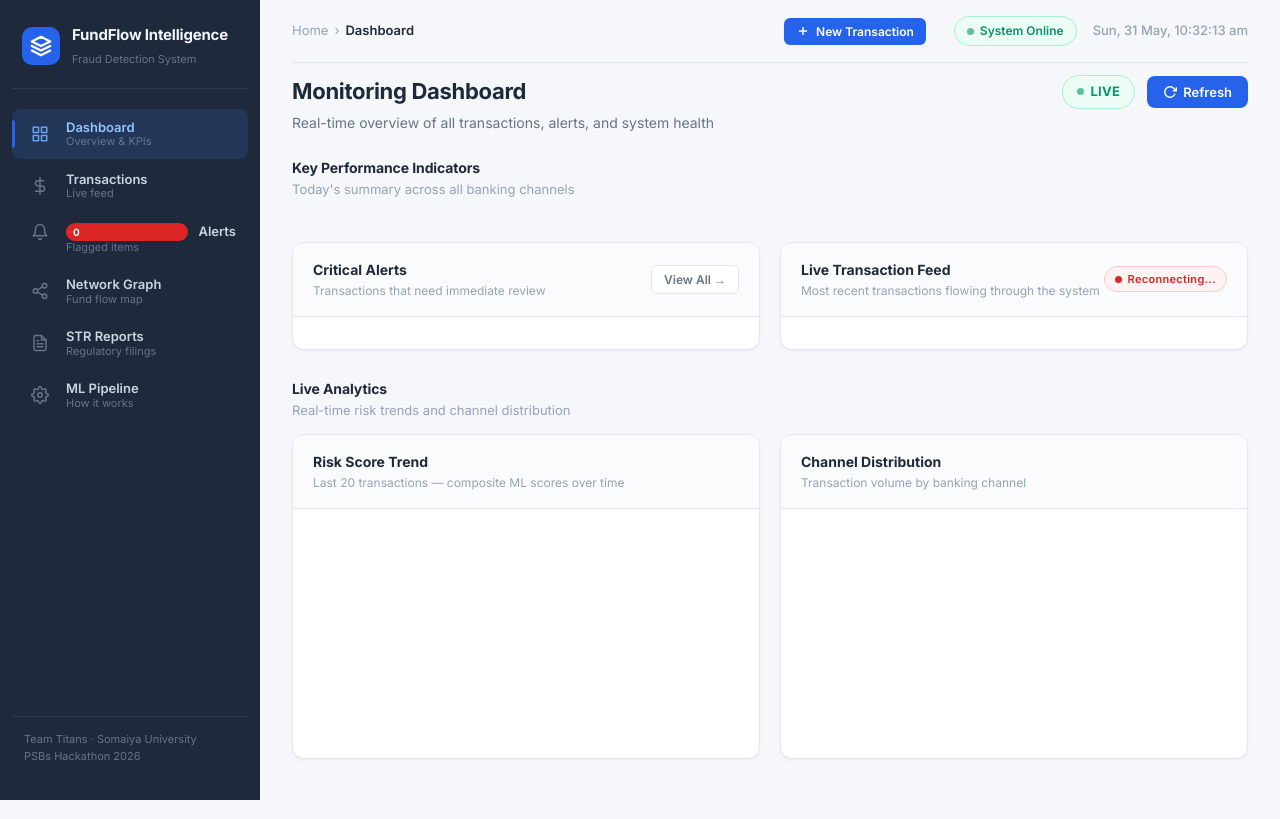
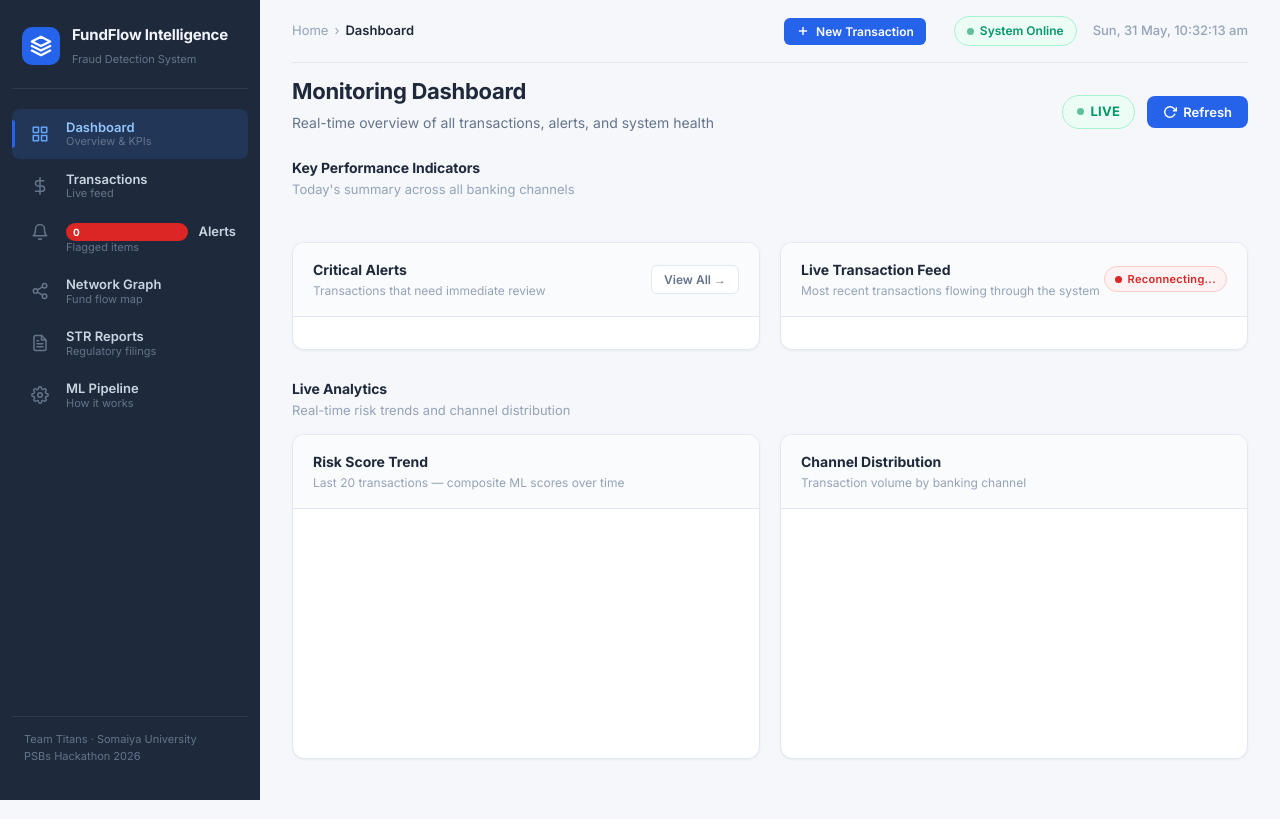
Before and after one commit to saurav79284/PROTOTYPE, a plain HTML site: page frontend/index.html in a window 1280 px wide. Drawn offline with nearby package versions, Linux system fonts and the light colour scheme; files that its build step writes are made by us from their sources; no server answers; files whose address does not match are found by name.

Commit message:
Update styles.css

```diff
--- a/frontend/css/styles.css
+++ b/frontend/css/styles.css
@@ -230,7 +230,7 @@ body {
 }
 .page-header h2 { font-size: 22px; font-weight: 700; color: var(--text-primary); letter-spacing: -0.3px; }
 .page-header .subtitle { color: var(--text-secondary); font-size: 14px; margin-top: 4px; max-width: 520px; line-height: 1.5; }
-.header-actions { display: flex; gap: 12px; align-items: center; flex-shrink: 0; }
+.header-actions { display: flex; gap: 12px; align-items: center; flex-shrink: 0; margin-top: 20px; }
 
 .section-label { margin-bottom: 14px; }
 .section-label h3 { font-size: 14px; font-weight: 700; color: var(--text-primary); letter-spacing: -0.1px; }
```
